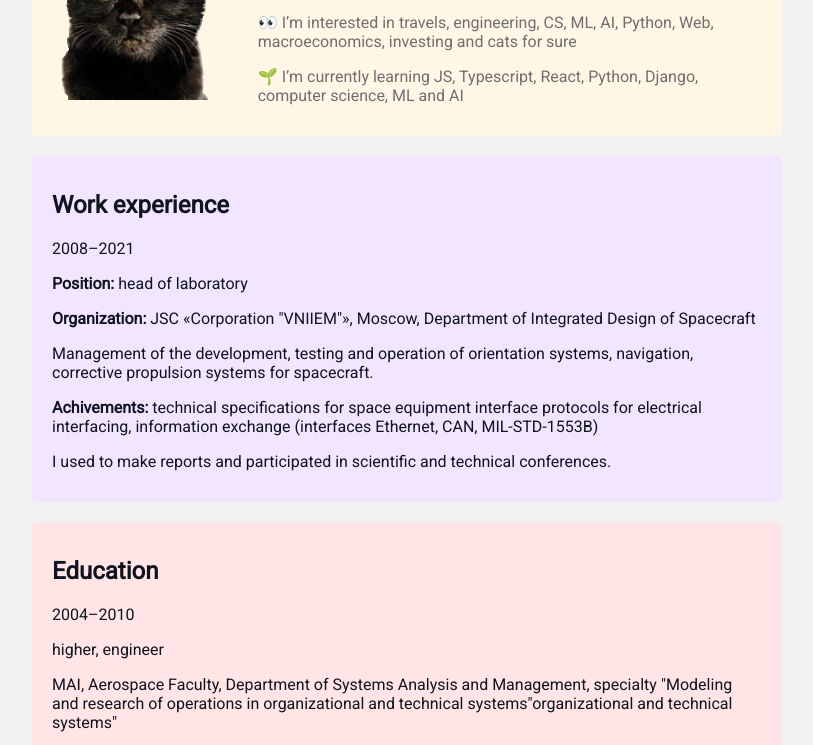
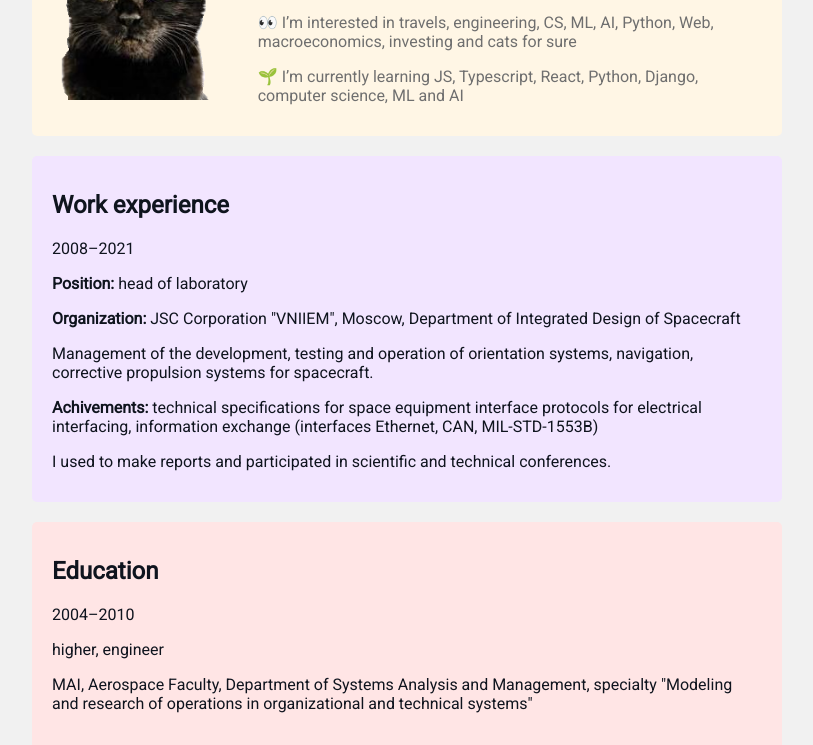
Before and after one commit to devandtravel/study-html-css, a plain HTML site: page index.html in a window 1280 px wide. Shown: the part 156-901 px from the top of the page, without its empty margins (233-1046 px from the left). Drawn offline with Linux system fonts and the light colour scheme.

Commit message:
edit: text

```diff
--- a/index.html
+++ b/index.html
@@ -27,13 +27,12 @@
       <h2>Work experience</h2>
       <time>2008–2021</time>
       <p><strong>Position: </strong>head of laboratory</p>
-      <p><strong>Organization: </strong>JSC «Corporation "VNIIEM"», Moscow, Department of Integrated Design of
+      <p><strong>Organization: </strong>JSC Corporation "VNIIEM", Moscow, Department of Integrated Design of
         Spacecraft
       </p>
       <p>
         Management of the development, testing and operation of orientation systems, navigation, corrective propulsion
-        systems
-        for spacecraft.
+        systems for spacecraft.
       </p>
       <p><strong>Achivements: </strong>technical specifications for space equipment interface protocols for electrical
         interfacing, information exchange (interfaces Ethernet, CAN, MIL-STD-1553B)</p>
@@ -45,8 +44,7 @@
       <p>higher, engineer</p>
       <p>
         MAI, Aerospace Faculty, Department of Systems Analysis and Management, specialty "Modeling and research of
-        operations in
-        organizational and technical systems"organizational and technical systems"
+        operations in organizational and technical systems"
       </p>
       <br>
       <time>2020 (training continues)</time>
@@ -81,9 +79,7 @@
       <h4>Computer science</h4>
       <p>
         bit manipulations, stack and queue, encodings, recursion, complexity estimation, arrays and lists, hash
-        functions
-        and
-        tables, dynamic programming, data trees, sorting, graphs
+        functions and tables, dynamic programming, data trees, sorting, graphs
       </p>
       <h3>English</h3>
       <p>Upper-Intermediate (B2)</p>
@@ -92,7 +88,7 @@
     </div>
     <div class="card bg-yellow">
       <h2>Interests</h2>
-      <p>Investments, programming, neural networks, independent travel, business, macroeconomics, science, music.</p>
+      <p>Investments, programming, neural networks, independent travel, business, macroeconomics, science, music</p>
     </div>
     <div class="card bg-white">
       <h2>Contact</h2>
```
